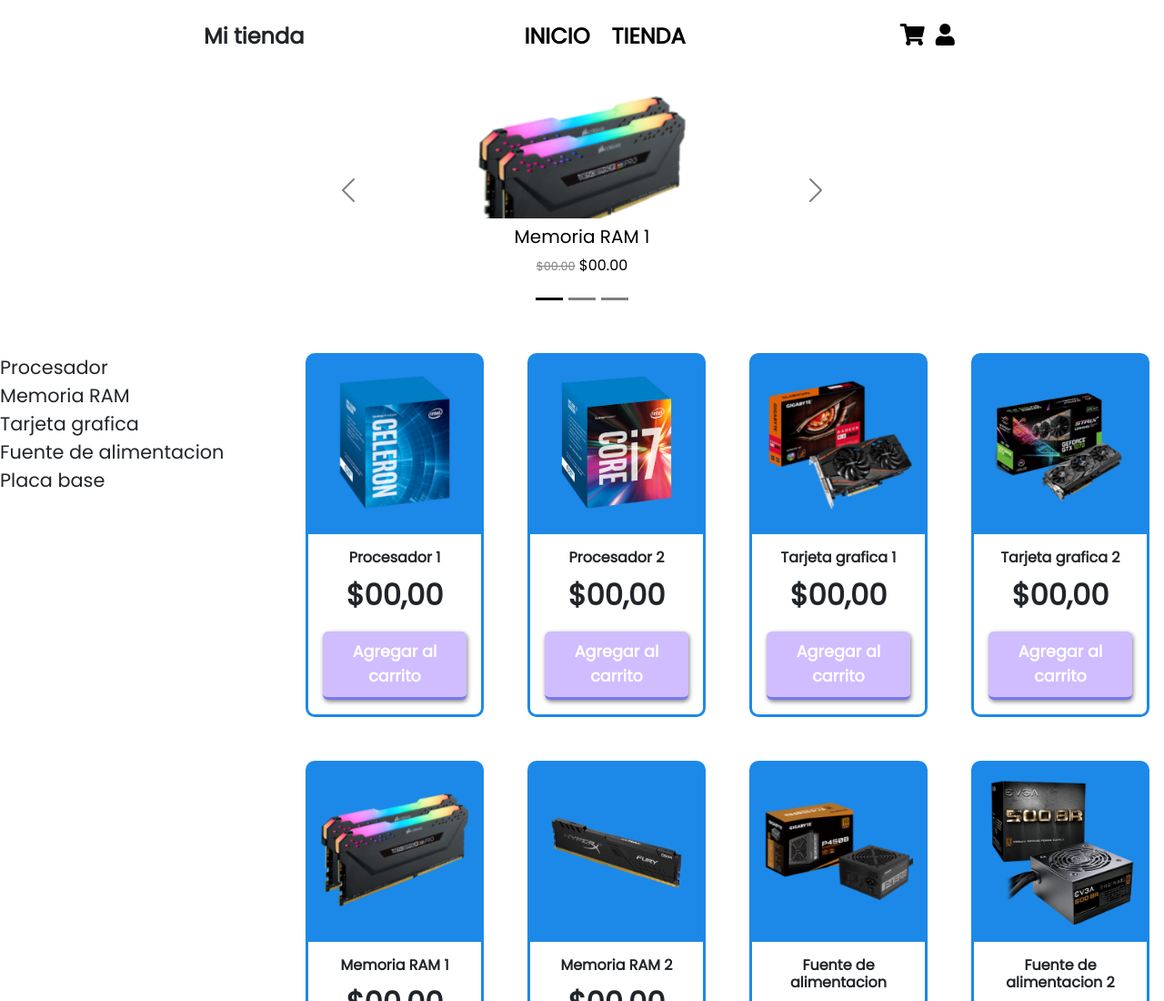
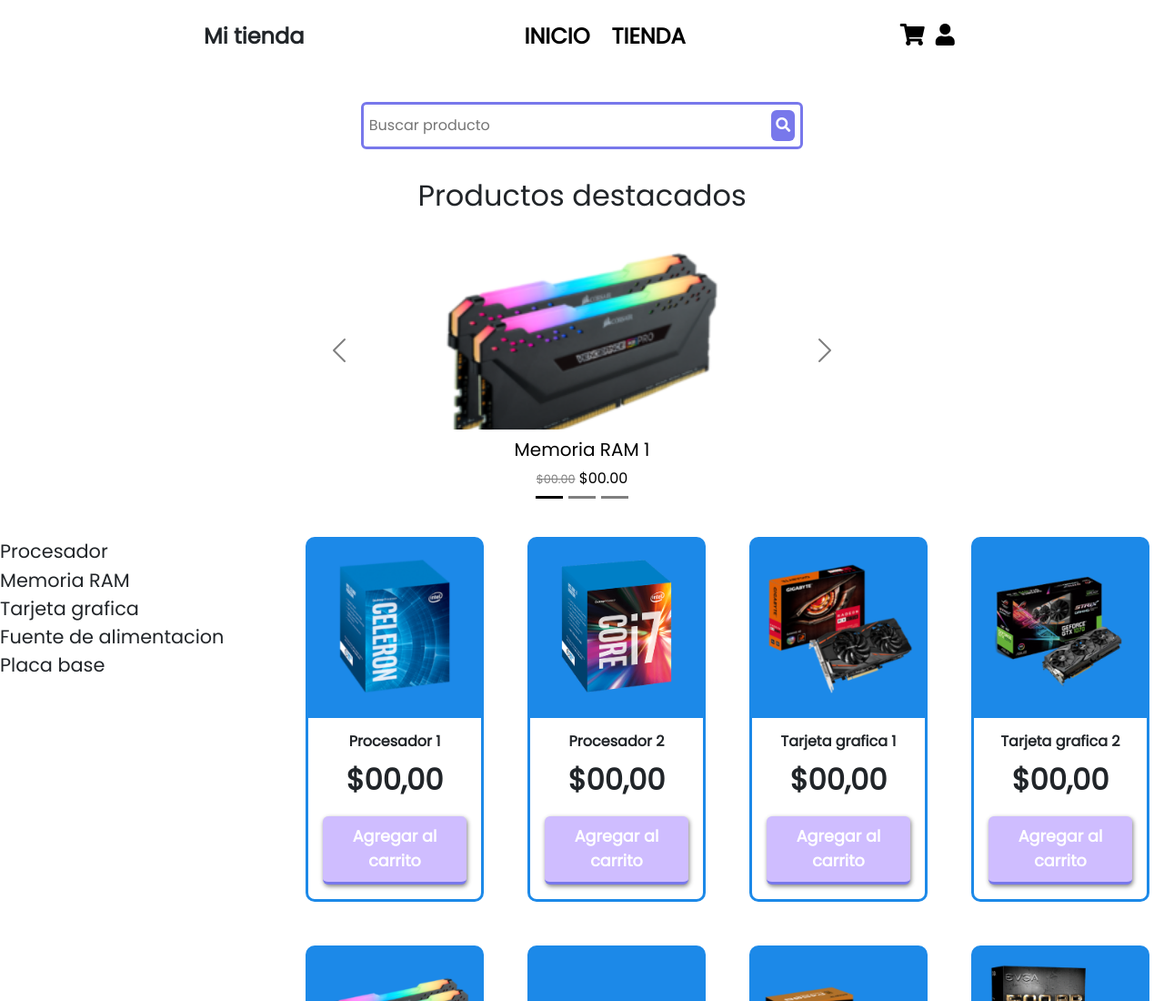
Before and after one commit to alexis00rod/ProyectoCoderHouse-DW, a website: page nav/tienda.html in a window 1280 px wide. Shown: the top 1100 px of the page at 91% size. Drawn offline with nearby package versions, Linux system fonts and the light colour scheme.

Commit message:
Agrege una barra de busqueda en tienda

```diff
--- a/nav/tienda.html
+++ b/nav/tienda.html
@@ -38,10 +38,18 @@
 </header>
 <main>
 
+<!-- Barra de busqueda -->
+    <div class="search__section">
+        <form action="#" method="POST">
+            <fieldset>
+                <input type="search" name="search" id="" placeholder="Buscar producto">
+                <button type="submit"><i class="fas fa-search"></i></button>
+            </fieldset>
+        </form>
+    </div>
 <!-- Productos destacados -->
 
     <div class="carousel">
-        <h2>Productos destacados</h2>
         <div id="carouselExampleDark" class="carousel carousel-dark slide" data-bs-ride="carousel">
             <div class="carousel-indicators">
                 <button type="button" data-bs-target="#carouselExampleDark" data-bs-slide-to="0" class="active" aria-current="true" aria-label="Slide 1"></button>
@@ -49,6 +57,7 @@
                 <button type="button" data-bs-target="#carouselExampleDark" data-bs-slide-to="2" aria-label="Slide 3"></button>
             </div>
             <div class="carousel-inner">
+                <h2>Productos destacados</h2>
                 <div class="carousel-item active" data-bs-interval="10000">
                     <img src="../multimedia/memoria-ram.png" class="carousel--img" alt="...">
                     <div class="carousel-caption d-none d-md-block bg__modal">
@@ -58,7 +67,6 @@
                 </div>
                 <div class="carousel-item" data-bs-interval="2000">
                     <img src="../multimedia/tarjeta-grafica.png" class="carousel--img" alt="...">
-
                     <div class="carousel-caption d-none d-md-block bg__modal">
                         <h5>Tarjeta Grafica 1</h5>
                         <p><span class="carousel__oferta">$00.00</span> $00.00</p>
--- a/scss/_main.scss
+++ b/scss/_main.scss
@@ -435,53 +435,84 @@ main {
 
     }
 
+    .search__section {
+        margin-top: 80px;
+        padding: $p__box;
+        @include box__size(auto, 100%);
+        @include flex(center, center);
+
+        form {
+            margin: 0 auto;
+            @include box__size(auto, 40%);
+            @include tablet {
+                @include box__size(auto, 50%);
+
+            }
+            @include mobile {
+                @include box__size(auto, 100%);
+
+            }
+
+            fieldset {
+                border: 3px solid $color4;
+                border-radius: 6px;
+                padding: 6px;
+                @include flex(space-between, center);
+
+                &:hover {
+                    border: 3px solid $color2;
+
+                    button {
+                        background-color: $color2;
+
+                    }
+
+                }
+
+
+                input {
+                    outline: none;
+                    border-radius: 6px;
+                    border: none;
+                    @include box__size(auto, 100%);
+
+                }
+
+                button {
+                    border: none;
+                    background-color: $color4;
+                    color: #fff;
+                    padding: 5px;
+                    border-radius: 6px;
+
+                }
+
+            }
+
+        }
+
+    }
+
     .carousel {
         margin: 0 auto;
-        padding: 1rem;
         text-align: center;
         cursor: default;
         @include box__size(auto, 70%);
         @include tablet {
             @include box__size(auto, 100%);
         }
-        @include small-mobile-rotate {
-            margin-top: 0.9rem;
-            padding: 0.2rem;
-
-            h2 {
-                font-size: $f__size + 0.30;
-            }
-
-        }
-        @include mobile {
-            h2 {
-                font-size: $f__size;
-
-            }
-
-        }
-
-        &:hover {
-
-            h2 {
-                @include link__active;
-
-            }
-
-        }
 
         .carousel--img {
             margin-bottom: 2rem;
-            @include box__size(auto, 40%);
+            @include box__size(100%, 50%);
+            max-width: 300px;
 
         }
 
         .bg__modal {
             background-color: #fff;
-            padding-bottom: 0;
-            padding-left: 0;
-            padding-right: 0;
-            padding-top: $p__content - 0.50;
+            padding: 0;
+            padding-top: 10px;
         }
 
         .carousel__oferta {
```
Also changed, not shown: css/style.css. Lines whose indentation alone changed are shown as unchanged.
